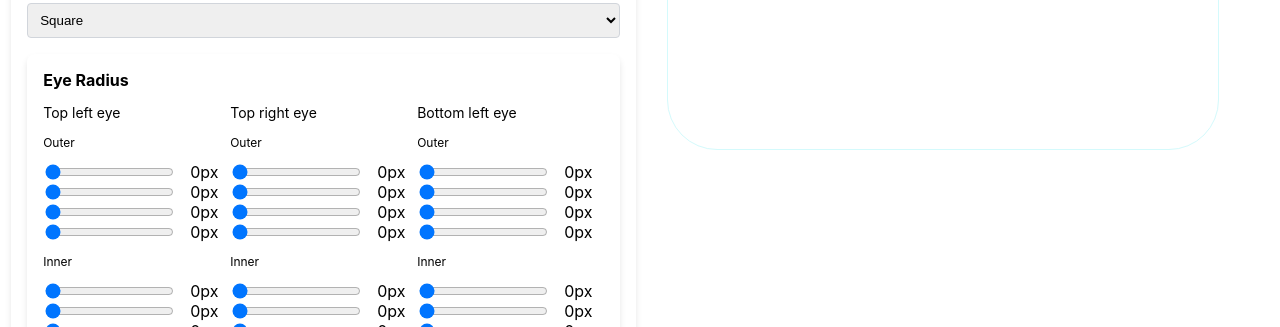
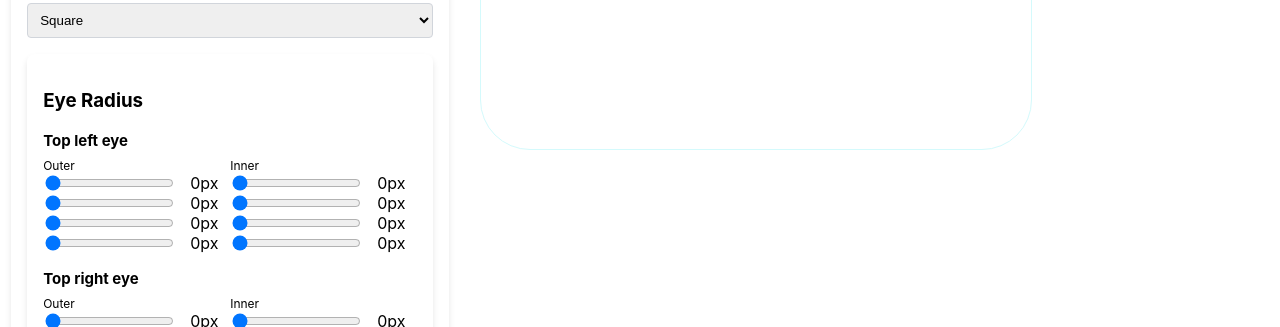
Before and after one commit to ldiazriod/qrCreator, a React (Create React App) app: page / in a window 1280 px wide. Both pictures are taken after a click on the button "Advanced Options". Shown: the part 473-800 px from the top of the page. Built offline with nearby package versions, Linux system fonts and the light colour scheme.

Commit message:
Refactor InputField to use value prop instead of defaultValue; update AdvancedOptions and MainOptions for consistent state handling

```diff
--- a/src/components/AdvancedOptions.tsx
+++ b/src/components/AdvancedOptions.tsx
@@ -20,7 +20,7 @@ const AdvancedOptions: React.FC<AdvancedOptionsProps> = ({ state, handleChange }
 			min={0}
 			max={50}
 			hideLabel
-			defaultValue={(state as any)[id] || 0}
+			value={(state as any)[id] || 0}
 		/>
 	};
 
@@ -92,42 +92,52 @@ const AdvancedOptions: React.FC<AdvancedOptionsProps> = ({ state, handleChange }
 			</OptionContainer>
 			<Card>
 				<CardContent>
-					<div style={{ fontWeight: 'bold' }}>Eye Radius</div>
+					<h3 style={{ fontWeight: 'bold' }}>Eye Radius</h3>
+					<h6 style={{ fontSize: 15, fontWeight: 'bold', marginTop: '0.7rem', marginBottom: '0.5rem' }}>Top left eye</h6>
 					<div style={{ display: 'flex', flexDirection: 'row' }}>
 						<div>
-							<p style={{ fontSize: 14 }}>Top left eye</p>
-							<p style={{ fontSize: 12 }}>Outer</p>
+							<div style={{ fontSize: 12 }}>Outer</div>
 							{buildEyeRadiusInput('eyeradius_0_outer_0')}
 							{buildEyeRadiusInput('eyeradius_0_outer_1')}
 							{buildEyeRadiusInput('eyeradius_0_outer_2')}
 							{buildEyeRadiusInput('eyeradius_0_outer_3')}
-							<p style={{ fontSize: 12 }}>Inner</p>
+						</div>
+						<div>
+							<div style={{ fontSize: 12 }}>Inner</div>
 							{buildEyeRadiusInput('eyeradius_0_inner_0')}
 							{buildEyeRadiusInput('eyeradius_0_inner_1')}
 							{buildEyeRadiusInput('eyeradius_0_inner_2')}
 							{buildEyeRadiusInput('eyeradius_0_inner_3')}
 						</div>
+					</div>
+					<div style={{ fontSize: 15, fontWeight:'bold', marginTop: '1rem', marginBottom: '0.5rem' }}>Top right eye</div>
+					<div style={{ display: 'flex', flexDirection: 'row' }}>
 						<div>
-							<p style={{ fontSize: 14 }}>Top right eye</p>
-							<p style={{ fontSize: 12 }}>Outer</p>
+							<div style={{ fontSize: 12 }}>Outer</div>
 							{buildEyeRadiusInput('eyeradius_1_outer_0')}
 							{buildEyeRadiusInput('eyeradius_1_outer_1')}
 							{buildEyeRadiusInput('eyeradius_1_outer_2')}
 							{buildEyeRadiusInput('eyeradius_1_outer_3')}
-							<p style={{ fontSize: 12 }}>Inner</p>
+						</div>
+						<div>
+							<div style={{ fontSize: 12 }}>Inner</div>
 							{buildEyeRadiusInput('eyeradius_1_inner_0')}
 							{buildEyeRadiusInput('eyeradius_1_inner_1')}
 							{buildEyeRadiusInput('eyeradius_1_inner_2')}
 							{buildEyeRadiusInput('eyeradius_1_inner_3')}
 						</div>
+					</div>
+					<div style={{ fontSize: 15, fontWeight:'bold', marginTop: '1rem', marginBottom: '0.5rem' }}>Bottom left eye</div>
+					<div style={{ display: 'flex', flexDirection: 'row' }}>
 						<div>
-							<p style={{ fontSize: 14 }}>Bottom left eye</p>
-							<p style={{ fontSize: 12 }}>Outer</p>
+							<div style={{ fontSize: 12 }}>Outer</div>
 							{buildEyeRadiusInput('eyeradius_2_outer_0')}
 							{buildEyeRadiusInput('eyeradius_2_outer_1')}
 							{buildEyeRadiusInput('eyeradius_2_outer_2')}
 							{buildEyeRadiusInput('eyeradius_2_outer_3')}
-							<p style={{ fontSize: 12 }}>Inner</p>
+						</div>
+						<div>
+							<div style={{ fontSize: 12 }}>Inner</div>
 							{buildEyeRadiusInput('eyeradius_2_inner_0')}
 							{buildEyeRadiusInput('eyeradius_2_inner_1')}
 							{buildEyeRadiusInput('eyeradius_2_inner_2')}
@@ -146,7 +156,7 @@ const AdvancedOptions: React.FC<AdvancedOptionsProps> = ({ state, handleChange }
 							<InputField
 								name='eyecolor_0_outer'
 								type='color'
-								defaultValue={state.fgColor ?? '#000000'}
+								value={state.fgColor ?? '#000000'}
 								handleChange={handleChange}
 								hideLabel={true}
 							/>
@@ -154,7 +164,7 @@ const AdvancedOptions: React.FC<AdvancedOptionsProps> = ({ state, handleChange }
 							<InputField
 								name='eyecolor_0_inner'
 								type='color'
-								defaultValue={state.fgColor ?? '#000000'}
+								value={state.fgColor ?? '#000000'}
 								handleChange={handleChange}
 								hideLabel={true}
 							/>
@@ -165,7 +175,7 @@ const AdvancedOptions: React.FC<AdvancedOptionsProps> = ({ state, handleChange }
 							<InputField
 								name='eyecolor_1_outer'
 								type='color'
-								defaultValue={state.fgColor ?? '#000000'}
+								value={state.fgColor ?? '#000000'}
 								handleChange={handleChange}
 								hideLabel={true}
 							/>
@@ -173,7 +183,7 @@ const AdvancedOptions: React.FC<AdvancedOptionsProps> = ({ state, handleChange }
 							<InputField
 								name='eyecolor_1_inner'
 								type='color'
-								defaultValue={state.fgColor ?? '#000000'}
+								value={state.fgColor ?? '#000000'}
 								handleChange={handleChange}
 								hideLabel={true}
 							/>
@@ -184,7 +194,7 @@ const AdvancedOptions: React.FC<AdvancedOptionsProps> = ({ state, handleChange }
 							<InputField
 								name='eyecolor_2_outer'
 								type='color'
-								defaultValue={state.fgColor ?? '#000000'}
+								value={state.fgColor ?? '#000000'}
 								handleChange={handleChange}
 								hideLabel={true}
 							/>
@@ -192,7 +202,7 @@ const AdvancedOptions: React.FC<AdvancedOptionsProps> = ({ state, handleChange }
 							<InputField
 								name='eyecolor_2_inner'
 								type='color'
-								defaultValue={state.fgColor ?? '#000000'}
+								value={state.fgColor ?? '#000000'}
 								handleChange={handleChange}
 								hideLabel={true}
 							/>
--- a/src/components/InputField.tsx
+++ b/src/components/InputField.tsx
@@ -8,15 +8,14 @@ type IInputFieldProps = {
 	min?: number;
 	max?: number;
 	step?: number;
-	defaultValue?: string | number;
 	handleChange: (target: any) => void;
 	hideLabel?: boolean;
 	value?: string | number;
 	label?: string;
 }
 
-const InputField: React.FC<IInputFieldProps> = ({ name, type, handleChange, min, max, step, defaultValue, hideLabel, value, label }) => {
-	const [inputValue, setInputValue] = useState<string | number | undefined>(defaultValue);
+const InputField: React.FC<IInputFieldProps> = ({ name, type, handleChange, min, max, step, hideLabel, value, label }) => {
+	const [inputValue, setInputValue] = useState<string | number | undefined>(value);
 
 	useEffect(() => {
 		if (value !== undefined) {
@@ -41,8 +40,7 @@ const InputField: React.FC<IInputFieldProps> = ({ name, type, handleChange, min,
 					min={min}
 					max={max}
 					step={step || 1}
-					defaultValue={0}
-					value={inputValue}
+					value={inputValue !== undefined ? inputValue : undefined}
 				/>
 				{type === "range" &&
 					<span style={{ minWidth: "2.5rem" }}>{inputValue}px</span>
--- a/src/components/MainOptions.tsx
+++ b/src/components/MainOptions.tsx
@@ -100,12 +100,14 @@ const MainOptions: React.FC<MainOptionsProps> = ({ state, handleChange, setState
                     name='fgColor'
                     label='Foreground Color'
                     type='color'
+                    value={state.fgColor}
                     handleChange={handleChange}
                 />
                 <InputField
                     name='bgColor'
                     label='Background Color'
                     type='color'
+                    value={state.bgColor}
                     handleChange={handleChange}
                 />
             </div>
```
